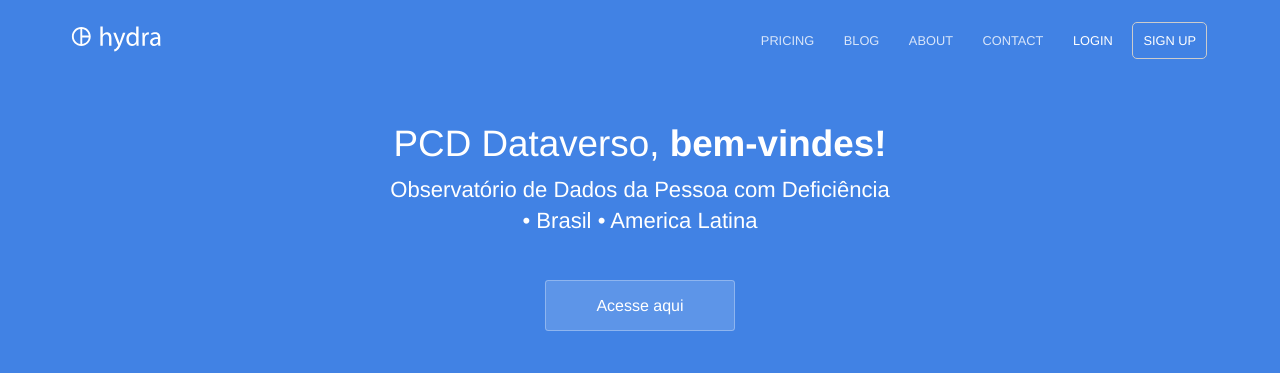
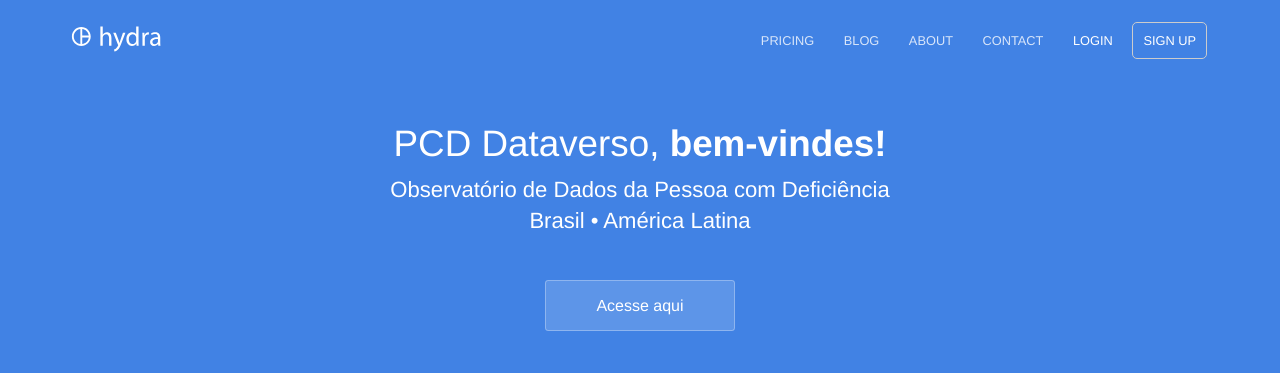
Before and after one commit to jornalistainclusivo/pcd.dataverso.org, a Jekyll site: the page built from index.html, in a window 1280 px wide and 900 px high. Shown: the top 373 px of the window. Built offline with Jekyll 4.4.1, drawn with Linux system fonts in a browser that asks for light colours.

Commit message:
editando p

```diff
--- a/index.html
+++ b/index.html
@@ -5,7 +5,7 @@
 <section class="hero">
 	<div class="text-container">
 		<h1 class="editable">PCD Dataverso, <strong>bem-vindes!</strong></h1>
-		<p class="subtext editable">Observatório de Dados da Pessoa com Deficiência<br> • Brasil • America Latina</br></p>
+		<p class="subtext editable">Observatório de Dados da Pessoa com Deficiência<br> Brasil • América Latina</br></p>
 		<div class="cta button alt"><a href="{{ site.baseurl }}/contact/">Acesse aqui</a></div>
 		<div>
 			<img src="{{ site.baseurl }}/images/dashboard.png" alt="Screenshot" class="screenshot editable" />
```
